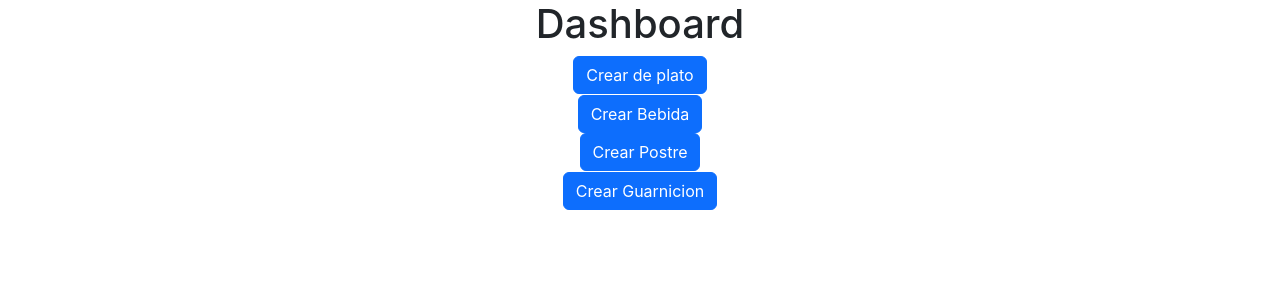
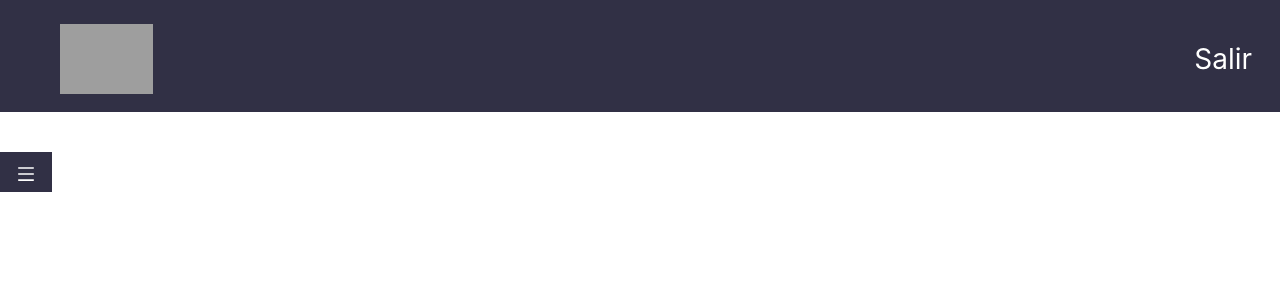
Before and after one commit to tatoclemente/PF-Front-End-Grupo3, a React (Create React App) app in the folder el-festin/: page /dashboard in a window 1280 px wide. Shown: the top 300 px of the page. Built offline with nearby package versions, Linux system fonts and the light colour scheme; grey boxes are pictures that could not be loaded.

Commit message:
dashboard

```diff
--- a/el-festin/src/Components/Dashboard/Dashboard.jsx
+++ b/el-festin/src/Components/Dashboard/Dashboard.jsx
@@ -1,19 +1,77 @@
+import React, { useState } from "react";
 import { ModalCreateDesert } from "./ModalCreateDesert";
 import { ModalCreateDish } from "./ModalCreateDish";
 import { ModalCreateDrink } from "./ModalCreateDrink";
 import { ModalCreateSide } from "./ModalCreateSide";
+import Styles from "./Dashboard.module.css";
+import { Navbar } from "../NavBar/NavBar.jsx";
+import { AiOutlineMenu } from "react-icons/ai";
+import { AiOutlineClose } from "react-icons/ai";
 
 export const Dashboard = () => {
+  const [sidebarVisible, setSidebarVisible] = useState(false);
+
+  const toggleSidebar = () => {
+    setSidebarVisible((prev) => !prev);
+  };
+
   return (
-    <div className="container-fluid">
-      <div className="fs-4 text-center">
-        <h1>Dashboard</h1>
-        <ModalCreateDish />
-        <ModalCreateDrink />
-        <ModalCreateDesert />
-        <ModalCreateSide />
-
+    <>
+      <div>
+        <Navbar isDashboard={true} />
       </div>
-    </div>
+      <div
+        className={`${Styles.sidebar} ${sidebarVisible ? "" : Styles.hidden}`}
+      >
+        <div className={Styles.user}>
+          <h4>Administrador</h4>
+        </div>
+        <h6>Dashboard</h6>
+        <ul className={Styles.options}>
+          <li>
+            <ModalCreateDish />
+          </li>
+          <li>
+            <ModalCreateDrink />
+          </li>
+          <li>
+            <ModalCreateDesert />
+          </li>
+          <li>
+            <ModalCreateSide />
+          </li>
+        </ul>
+        <hr />
+        <ul className={Styles.options}>
+          <li>
+            <button className={`btn btn-primary ${Styles.buttonDelete}`}>
+              Borrar Plato
+            </button>
+          </li>
+          <li>
+            <button className={`btn btn-primary ${Styles.buttonDelete}`}>
+              Borrar Bebida
+            </button>
+          </li>
+          <li>
+            <button className={`btn btn-primary ${Styles.buttonDelete}`}>
+              Borrar Postre
+            </button>
+          </li>
+          <li>
+            <button className={`btn btn-primary ${Styles.buttonDelete}`}>
+              Borrar Guarnicion
+            </button>
+          </li>
+        </ul>
+      </div>
+      <button className={Styles.toggleButton} onClick={toggleSidebar}>
+        {sidebarVisible ? (
+          <AiOutlineClose size="20" />
+        ) : (
+          <AiOutlineMenu size="20" />
+        )}
+      </button>
+    </>
   );
 };
--- /dev/null
+++ b/el-festin/src/Components/Dashboard/Dashboard.module.css
@@ -0,0 +1,45 @@
+.sidebar {
+  position: absolute;
+  left: 0;
+  height: 100%;
+  width: 25%;
+  background-color: #313045; /* Puedes cambiar el color de fondo aquí */
+  color: #fff;
+  padding-top: 30px;
+}
+.sidebar.hidden {
+  display: none;
+}
+
+.user {
+  padding: 10px;
+  border-bottom: 1px solid #555; /* Línea separadora entre el logotipo y el nombre de usuario */
+}
+
+.options {
+  display: flex;
+  flex-direction: column;
+  align-items: flex-start;
+  list-style: none;
+  padding: 0;
+  margin: 0;
+}
+
+.options li {
+  padding: 8px;
+  cursor: pointer;
+}
+.buttonDelete {
+  margin-left: 12px;
+}
+
+.toggleButton {
+  position: absolute;
+  bottom: 76%;
+  left: 0px;
+  background-color: #313045;
+  color: #fff;
+  padding: 8px 16px;
+  border: none;
+  cursor: pointer;
+}
--- a/el-festin/src/Components/Dashboard/ModalCreateDish.jsx
+++ b/el-festin/src/Components/Dashboard/ModalCreateDish.jsx
@@ -34,8 +34,9 @@ export const ModalCreateDish = () => {
           type="button"
           className="btn btn-primary"
           data-bs-toggle="modal"
-          data-bs-target="#staticBackdrop">
-          Crear de plato
+          data-bs-target="#staticBackdrop"
+        >
+          Crear Plato
         </button>
 
         <div
@@ -45,7 +46,8 @@ export const ModalCreateDish = () => {
           data-bs-keyboard="false"
           tabindex="-1"
           aria-labelledby="staticBackdropLabel"
-          aria-hidden="true">
+          aria-hidden="true"
+        >
           <div className="modal-dialog">
             <div className="modal-content">
               <div className="modal-header">
@@ -56,7 +58,8 @@ export const ModalCreateDish = () => {
                   type="button"
                   className="btn-close"
                   data-bs-dismiss="modal"
-                  aria-label="Close"></button>
+                  aria-label="Close"
+                ></button>
               </div>
               <div className="modal-body">
                 <form onSubmit={onSubmitCreate}>
@@ -73,7 +76,8 @@ export const ModalCreateDish = () => {
                   <label
                     htmlFor=""
                     className="pe-3 pt-3 form-label"
-                    name="name">
+                    name="name"
+                  >
                     Descripcion
                   </label>
                   <input
@@ -158,7 +162,8 @@ export const ModalCreateDish = () => {
                     <button
                       type="button"
                       className="btn btn-secondary"
-                      data-bs-dismiss="modal">
+                      data-bs-dismiss="modal"
+                    >
                       Cerrar
                     </button>
                     <button type="submit" className="btn btn-primary">
--- a/el-festin/src/Components/NavBar/NavBar.jsx
+++ b/el-festin/src/Components/NavBar/NavBar.jsx
@@ -3,7 +3,7 @@ import { logo, cart } from "../../Helpers/ImageUrl";
 import "../../Components/NavBar/Navbar.css";
 import { SearchBar } from "./SearchBar";
 
-export const Navbar = () => {
+export const Navbar = ({ isDashboard }) => {
   return (
     <>
       <div className="container-fluid position-relative navbarLanding">
@@ -12,11 +12,23 @@ export const Navbar = () => {
             <Link className="navbar-brand d-none d-lg-block ps-lg-5" href="/*">
               <img src={logo} alt="logo" className="img-width-logo" />
             </Link>
+            {isDashboard ? null : (
               <div className="d-none d-lg-block">
                 <SearchBar />
               </div>
+            )}
+            {isDashboard ? (
               <div className="d-none d-lg-block pe-3">
-            <Link to="/login" className="text-decoration-none text-white fs-3">
+                <Link to="/" className="text-decoration-none text-white fs-3">
+                  Salir
+                </Link>
+              </div>
+            ) : (
+              <div className="d-none d-lg-block pe-3">
+                <Link
+                  to="/login"
+                  className="text-decoration-none text-white fs-3"
+                >
                   {" "}
                   Ingresar{" "}
                 </Link>
@@ -31,6 +43,7 @@ export const Navbar = () => {
                   </span>
                 </Link>
               </div>
+            )}
           </div>
         </div>
       </div>
```
Also changed, not shown: 1 other file (tests, documents, lock files or other folders). Lines whose indentation alone changed are shown as unchanged.
